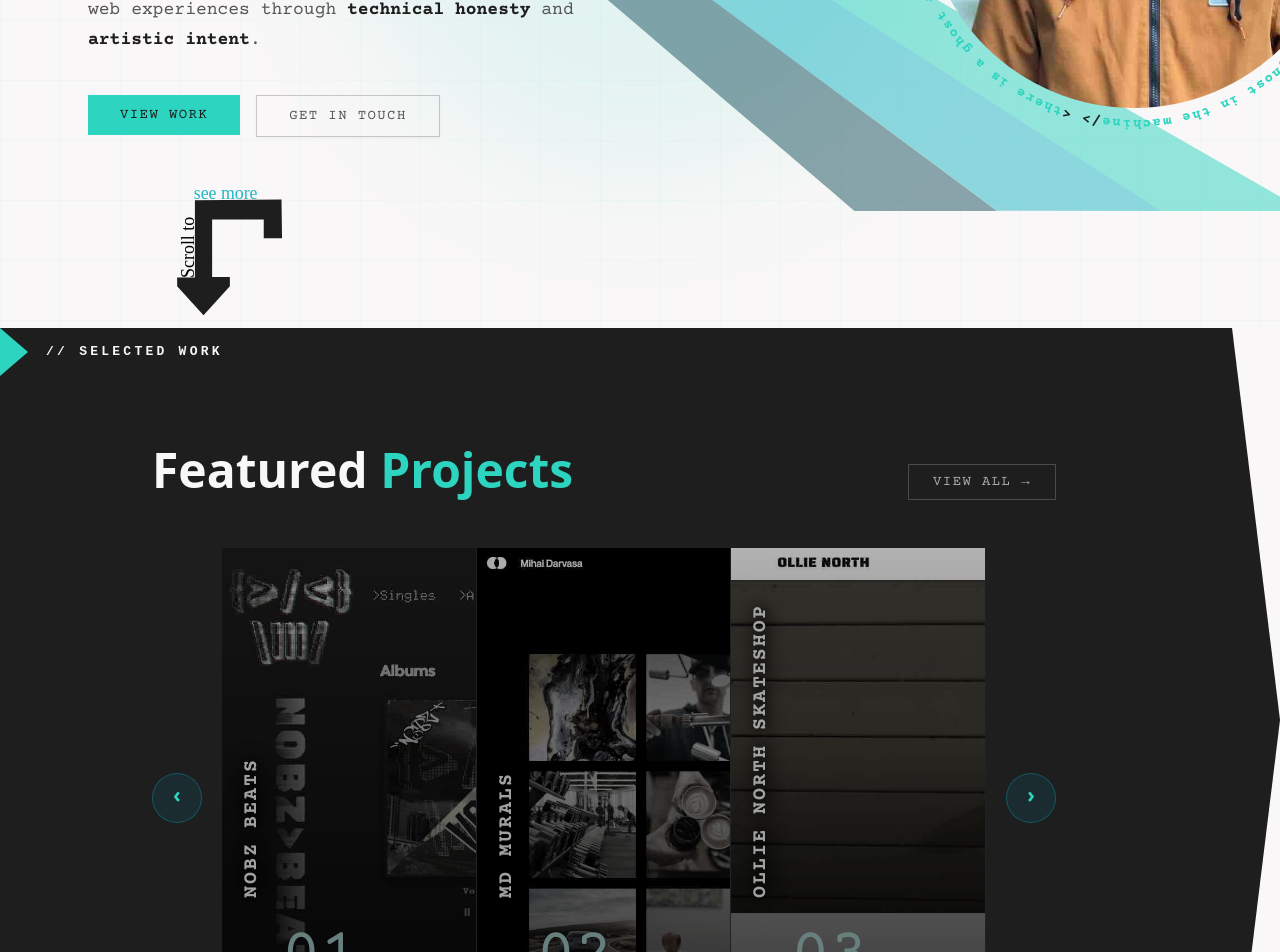
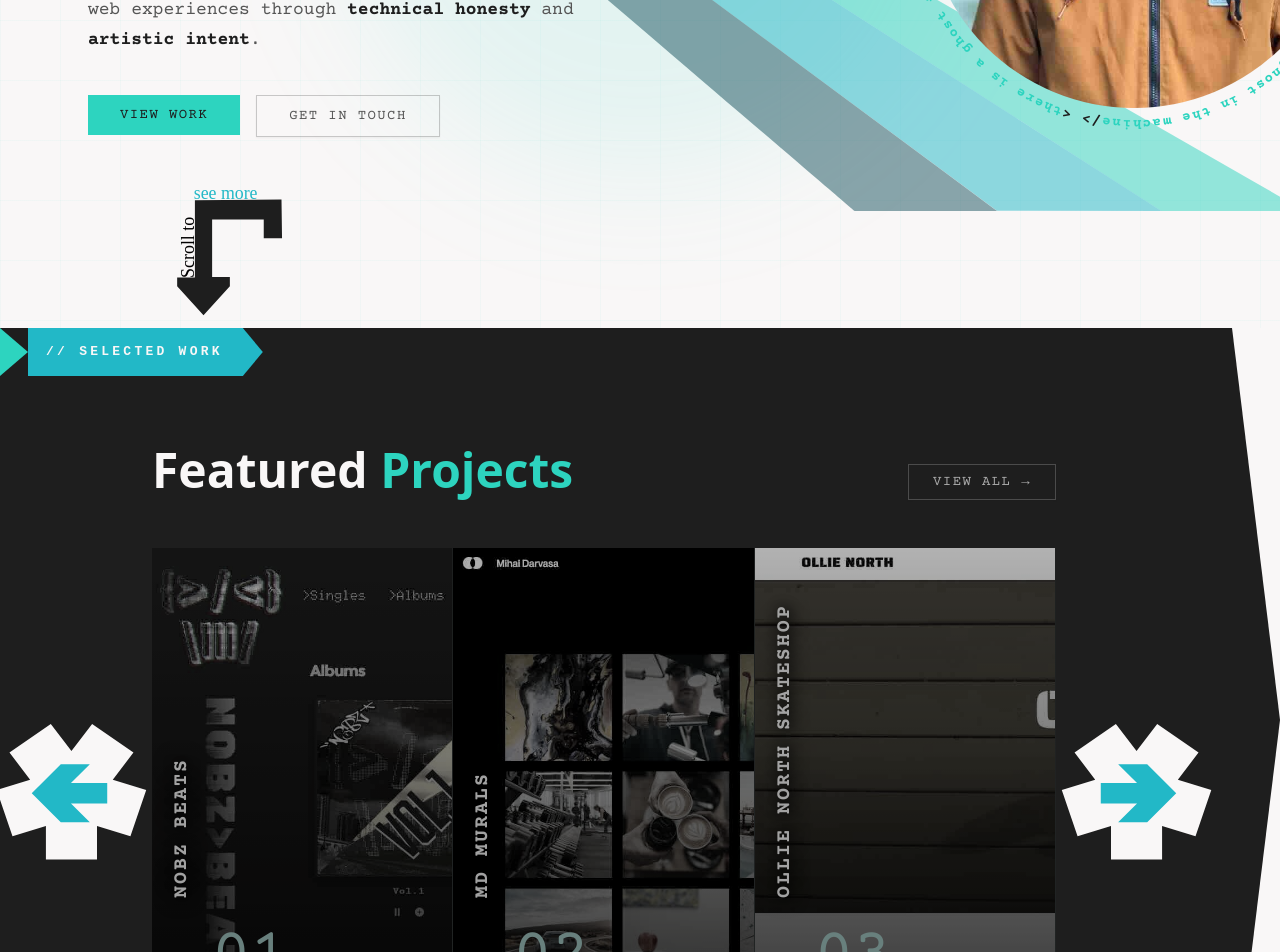
Before and after one commit to nobz226/dev-portfolio, a React (Vite) app: page / in a window 1280 px wide. Shown: the part 580-1532 px from the top of the page. Built offline with nearby package versions, Linux system fonts and the light colour scheme; a web font is replaced by a local one.

Commit message:
Added More Wipeout Swag

```diff
--- a/src/components/ProjectsAccordion.css
+++ b/src/components/ProjectsAccordion.css
@@ -2,6 +2,10 @@
 
 .accordion-slide {
   border-right: 1px solid rgba(45, 212, 191, 0.1);
+}
+
+.accordion-slide.active {
+  background: #19535f !important;
 }
 
 .accordion-slide::before {
--- a/src/components/ProjectsAccordion.jsx
+++ b/src/components/ProjectsAccordion.jsx
@@ -45,19 +45,10 @@ export default function ProjectsAccordion({ projects, onActiveChange }) {
   }, [activeIndex, onActiveChange])
 
   return (
-    <div className="flex items-center md:gap-5 gap-0 w-full">
-      {/* Previous button */}
-      <button
-        className="hidden md:flex w-10 h-10 md:w-[50px] md:h-[50px] bg-cyan-500/10 border border-cyan-500/30 rounded-full text-[#2dd4bf] cursor-pointer transition-all duration-300 hover:bg-cyan-500/20 hover:border-cyan-500/60 backdrop-blur-[10px] flex-shrink-0 items-center justify-center font-mono font-semibold text-xl md:text-2xl"
-        onClick={handlePrevious}
-        aria-label="Previous project"
-      >
-        ‹
-      </button>
-
+    <div className="w-full overflow-visible relative flex items-center">
       {/* Accordion Container */}
-      <div className="flex-1 relative md:overflow-hidden overflow-visible md:min-h-[500px]">
-        <div className="flex md:flex-row flex-col h-[500px] md:h-[500px] md:items-stretch relative gap-0">
+      <div className="flex-1 relative md:overflow-hidden overflow-visible md:min-h-[500px] w-full">
+        <div className="flex md:flex-row flex-col h-[500px] md:h-[500px] md:items-stretch relative gap-0 w-full min-w-0">
           {projects.map((project, index) => {
             const isActive = activeIndex === index
             return (
@@ -160,13 +151,25 @@ export default function ProjectsAccordion({ projects, onActiveChange }) {
         </div>
       </div>
 
-      {/* Next button */}
+
+      {/* Previous button - absolutely positioned */}
       <button
-        className="hidden md:flex w-10 h-10 md:w-[50px] md:h-[50px] bg-cyan-500/10 border border-cyan-500/30 rounded-full text-[#2dd4bf] cursor-pointer transition-all duration-300 hover:bg-cyan-500/20 hover:border-cyan-500/60 backdrop-blur-[10px] flex-shrink-0 items-center justify-center font-mono font-semibold text-xl md:text-2xl"
+        className="hidden md:flex w-10 h-10 md:w-[40px] md:h-[40px] bg-cyan-500/10 border border-cyan-500/30 rounded-full text-[#2dd4bf] cursor-pointer transition-all duration-300 hover:bg-cyan-500/30 hover:border-cyan-500/80 hover:scale-110 hover:shadow-lg hover:shadow-cyan-500/30 backdrop-blur-[10px] items-center justify-center font-mono font-semibold text-xl md:text-2xl"
+        onClick={handlePrevious}
+        aria-label="Previous project"
+        style={{ position: 'absolute', left: '-100px', top: '50%', transform: 'translateY(-50%)', zIndex: 10 }}
+      >
+        <img src="/assets/images/accordionArrow.svg" alt="previous" style={{ width: '200px', height: '200px', maxWidth: 'none', maxHeight: 'none', transform: 'scaleX(-1) rotate(180deg)' }} />
+      </button>
+
+      {/* Next button - absolutely positioned */}
+      <button
+        className="hidden md:flex w-10 h-10 md:w-[40px] md:h-[40px] bg-cyan-500/10 border border-cyan-500/30 rounded-full text-[#2dd4bf] cursor-pointer transition-all duration-300 hover:bg-cyan-500/30 hover:border-cyan-500/80 hover:scale-110 hover:shadow-lg hover:shadow-cyan-500/30 backdrop-blur-[10px] items-center justify-center font-mono font-semibold text-xl md:text-2xl"
         onClick={handleNext}
         aria-label="Next project"
+        style={{ position: 'absolute', right: '-100px', top: '50%', transform: 'translateY(-50%)', zIndex: 10 }}
       >
-        ›
+        <img src="/assets/images/accordionArrow.svg" alt="next" style={{ width: '200px', height: '200px', maxWidth: 'none', maxHeight: 'none', transform: 'rotate(180deg)' }} />
       </button>
     </div>
   )
--- a/src/components/SectionLabel.jsx
+++ b/src/components/SectionLabel.jsx
@@ -3,8 +3,8 @@
  * a solid cyan right-pointing triangle + a banner with a right-arrow tip.
  * variant controls whether the banner is dark (on dark sections) or light (on cyan sections).
  */
-export default function SectionLabel({ label, variant = 'dark' }) {
-  const bannerBg = variant === 'cyan' ? '#2dd4bf' : '#1e1e1e'
+export default function SectionLabel({ label, variant = 'dark', bannerBgColor = null }) {
+  const bannerBg = bannerBgColor || (variant === 'cyan' ? '#2dd4bf' : '#22B8C7')
   const textColor = '#f9f7f7'
   const triangleColor = variant === 'cyan' ? '#f9f7f7' : '#2dd4bf'
 
--- a/src/components/SectionWrapper.jsx
+++ b/src/components/SectionWrapper.jsx
@@ -14,7 +14,7 @@ const fadeUp = {
  * SectionWrapper — wraps page sections with a consistent layout,
  * optional section label, and a scroll-triggered fade-up animation.
  */
-export default function SectionWrapper({ id, label, children, className = '', variant = 'dark' }) {
+export default function SectionWrapper({ id, label, children, className = '', variant = 'dark', bannerBgColor = null }) {
   const bgColor = variant === 'cyan' ? '#2dd4bf' : '#1e1e1e'
 
   const getClipPath = () => {
@@ -42,7 +42,7 @@ export default function SectionWrapper({ id, label, children, className = '', va
       {/* Label sits above shape */}
       {label && (
         <div className="relative z-10">
-          <SectionLabel label={label} variant={variant} />
+          <SectionLabel label={label} variant={variant} bannerBgColor={bannerBgColor} />
         </div>
       )}
       {/* Content — right padding keeps text inside the arrow cutout on desktop only (1200px+) */}
--- a/src/pages/About/components/AboutHero.jsx
+++ b/src/pages/About/components/AboutHero.jsx
@@ -20,7 +20,7 @@ export default function AboutHero() {
         transition={{ duration: 0.5 }}
         className="relative z-20"
       >
-        <SectionLabel label="// about me" />
+        <SectionLabel label="// about me" bannerBgColor="#1e1e1e" />
       </motion.div>
       <div className="max-w-6xl mx-auto px-6 pt-10 relative z-10">
         <motion.h1
--- a/src/pages/About/components/DifferentiationSection.jsx
+++ b/src/pages/About/components/DifferentiationSection.jsx
@@ -3,7 +3,7 @@ import SectionWrapper from '../../../components/SectionWrapper'
 
 export default function DifferentiationSection() {
   return (
-    <SectionWrapper id="edge" label="// differentiation" variant="cyan">
+    <SectionWrapper id="edge" label="// differentiation" variant="cyan" bannerBgColor="#22B8C7">
       <div className="grid grid-cols-1 lg:grid-cols-2 gap-16 items-center">
         {/* Text */}
         <div>
--- a/src/pages/About/components/MissionStatement.jsx
+++ b/src/pages/About/components/MissionStatement.jsx
@@ -3,7 +3,7 @@ import SectionWrapper from '../../../components/SectionWrapper'
 
 export default function MissionStatement() {
   return (
-    <SectionWrapper id="mission" label="// mission statement" variant="cyan">
+    <SectionWrapper id="mission" label="// mission statement" variant="cyan" bannerBgColor="#22B8C7">
       <div className="max-w-3xl">
         <h2 className="font-sans font-bold text-4xl md:text-5xl text-charcoal mb-10 leading-tight">
           The Ongoing <span className="text-snow">&ldquo;Why&rdquo;</span>
--- a/src/pages/Contact/index.jsx
+++ b/src/pages/Contact/index.jsx
@@ -29,7 +29,7 @@ export default function Contact() {
           transition={{ duration: 0.5 }}
           className="relative z-10"
         >
-          <SectionLabel label="// contact" />
+          <SectionLabel label="// contact" bannerBgColor="#1e1e1e" />
         </motion.div>
         <div className="max-w-6xl mx-auto px-6 pt-10 relative z-10">
           <motion.h1
--- a/src/pages/Home/components/HeroSection.jsx
+++ b/src/pages/Home/components/HeroSection.jsx
@@ -78,11 +78,14 @@ export default function HeroSection() {
     <>
       <section className="relative min-h-screen flex items-center overflow-hidden">
       {/* Hero background image */}
-      <img
+      <motion.img
+        initial={{ opacity: 0 }}
+        animate={{ opacity: 0.5 }}
+        transition={{ duration: 1.2, delay: 0.3 }}
         src="/assets/images/homeHero.svg"
         alt="background"
         className="absolute top-0 left-0 pointer-events-none z-10"
-        style={{ width: '100%', height: '100vh', objectFit: 'cover', opacity: 0.5 }}
+        style={{ width: '100%', height: '100vh', objectFit: 'cover' }}
       />
       {/* Grid background */}
       <div
@@ -176,11 +179,14 @@ export default function HeroSection() {
 
             {/* Scroll indicator arrow */}
             <motion.div
-              animate={{ y: [0, 12, 0] }}
-              transition={{ duration: 2, repeat: Infinity, ease: 'easeInOut' }}
+              initial={{ opacity: 0 }}
+              animate={{ opacity: 1 }}
+              transition={{ duration: 0.8, delay: 1.5 }}
               className="absolute -bottom-32 left-6 flex flex-col items-center"
             >
-              <img
+              <motion.img
+                animate={{ y: [0, 12, 0] }}
+                transition={{ duration: 2, repeat: Infinity, ease: 'easeInOut' }}
                 src="/assets/images/homeArrow.svg"
                 alt="scroll down"
                 className="w-60 h-60 -mt-2"
--- a/src/pages/Home/components/TechStack.jsx
+++ b/src/pages/Home/components/TechStack.jsx
@@ -76,7 +76,7 @@ const itemVariants = {
 
 export default function TechStack() {
   return (
-    <SectionWrapper id="stack" label="// tech stack" variant="cyan">
+    <SectionWrapper id="stack" label="// tech stack" variant="cyan" bannerBgColor="#22B8C7">
       <h2 className="font-sans font-bold text-4xl md:text-5xl text-[#1e1e1e] mb-12 leading-tight">
         Tools &amp; <span className="text-[#f9f7f7]">Technologies</span>
       </h2>
--- a/src/pages/Projects/index.jsx
+++ b/src/pages/Projects/index.jsx
@@ -40,7 +40,7 @@ export default function Projects() {
           animate={{ opacity: 1, x: 0 }}
           transition={{ duration: 0.5 }}
         >
-          <SectionLabel label="// selected work" />
+          <SectionLabel label="// selected work" bannerBgColor="#1e1e1e" />
         </motion.div>
         <div className="max-w-6xl mx-auto px-6 pt-10 relative z-10">
           <motion.h1
```
Also changed, not shown: public/assets/images/accordionArrow.svg (added).
